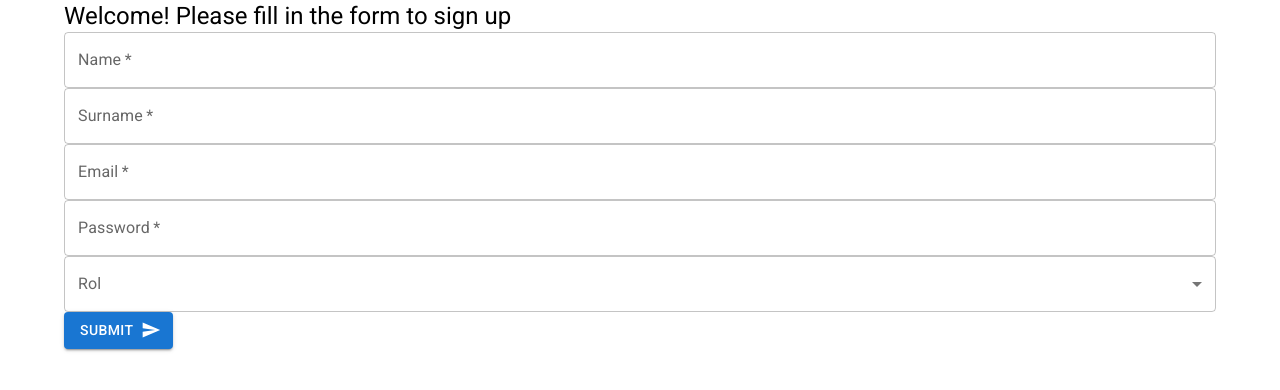
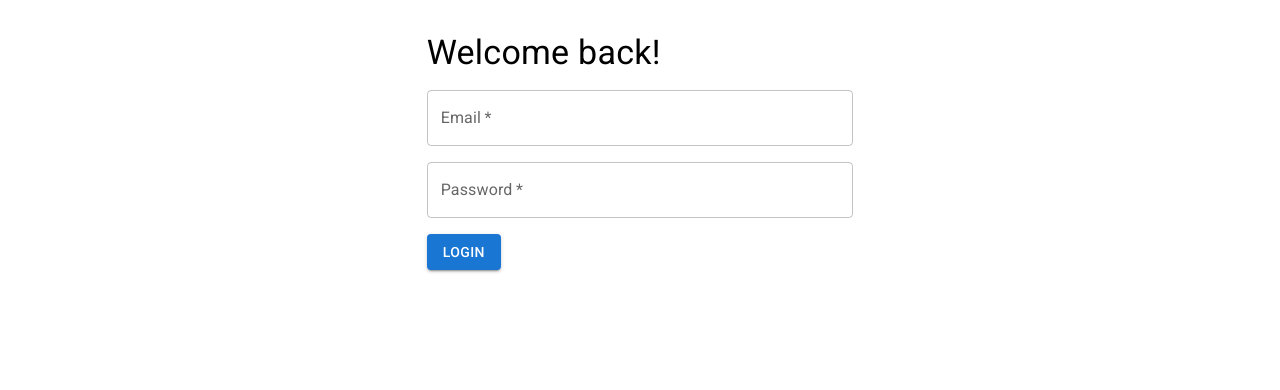
Before and after one commit to JulianBeta/Ciclo4_ProgramacionWeb, a React (Create React App) app in the folder frontend/: page / in a window 1280 px wide. Shown: the top 390 px of the page. Built offline with nearby package versions, Linux system fonts and the light colour scheme.

Commit message:
LoginForm is now mostly working

```diff
--- a/frontend/src/App.js
+++ b/frontend/src/App.js
@@ -1,10 +1,10 @@
-import SignUpForm from './components/SignUpForm';
+import LoginForm from './components/forms/LoginForm';
 
 const App = () => {
   return (
-    <div>
-      <SignUpForm />
-    </div>
+    <>
+      <LoginForm />
+    </>
   );
 };
 
--- a/frontend/src/components/SignUpForm.jsx
+++ b/frontend/src/components/SignUpForm.jsx
@@ -97,7 +97,6 @@ const SignUpForm = () => {
               fullWidth
               required
             />
-            {/* select */}
             <FormControl fullWidth>
               <InputLabel id='select-label'>Rol</InputLabel>
               <Select
--- /dev/null
+++ b/frontend/src/components/forms/LoginForm.jsx
@@ -0,0 +1,90 @@
+import { Button, Grid, TextField, Typography } from '@mui/material';
+import { Box } from '@mui/system';
+import { useEffect, useState } from 'react';
+
+const LoginForm = () => {
+  const [email, setEmail] = useState('');
+  const [password, setPassword] = useState('');
+  const [error, setError] = useState(false);
+
+  useEffect(() => {
+    let timer = setTimeout(() => {
+      setError(false);
+    }, 4000);
+
+    return () => clearTimeout(timer);
+  }, [error]);
+
+  const handleSubmit = async (e) => {
+    e.preventDefault();
+    const endPoint = 'http://localhost:8000/login';
+    const payload = { email, password };
+    try {
+      const res = await fetch(endPoint, {
+        method: 'POST',
+        headers: {
+          'Content-Type': 'application/json',
+        },
+        body: JSON.stringify(payload),
+      });
+      const data = await res.json();
+      console.log(data);
+      if (!data) {
+        setError(true);
+      } else {
+        // redirect user to the app
+      }
+    } catch (err) {
+      console.log(err);
+      setError(true);
+    }
+  };
+  return (
+    <Box sx={{ my: 4 }}>
+      <Grid container justifyContent='center' alignItems='center'>
+        <Grid item xs={8} md={4}>
+          <Typography variant='h4'>Welcome back!</Typography>
+          <form onSubmit={handleSubmit}>
+            <Box sx={{ my: 2 }}>
+              <TextField
+                value={email}
+                onChange={(e) => setEmail(e.target.value)}
+                id='email'
+                label='Email'
+                variant='outlined'
+                required
+                fullWidth
+                type='email'
+              />
+            </Box>
+            <Box sx={{ my: 2 }}>
+              <TextField
+                value={password}
+                onChange={(e) => setPassword(e.target.value)}
+                id='password'
+                label='Password'
+                variant='outlined'
+                type='password'
+                fullWidth
+                required
+              />
+            </Box>
+
+            <Button variant='contained' type='submit'>
+              Login
+            </Button>
+          </form>
+          {error && (
+            <Box sx={{ mt: 2 }}>
+              <Typography align='center' color='error'>
+                Error: Verify your credentials
+              </Typography>
+            </Box>
+          )}
+        </Grid>
+      </Grid>
+    </Box>
+  );
+};
+
+export default LoginForm;
--- /dev/null
+++ b/frontend/src/context/GlobalContext.jsx
@@ -0,0 +1 @@
+// set an state with the user info after login
```
